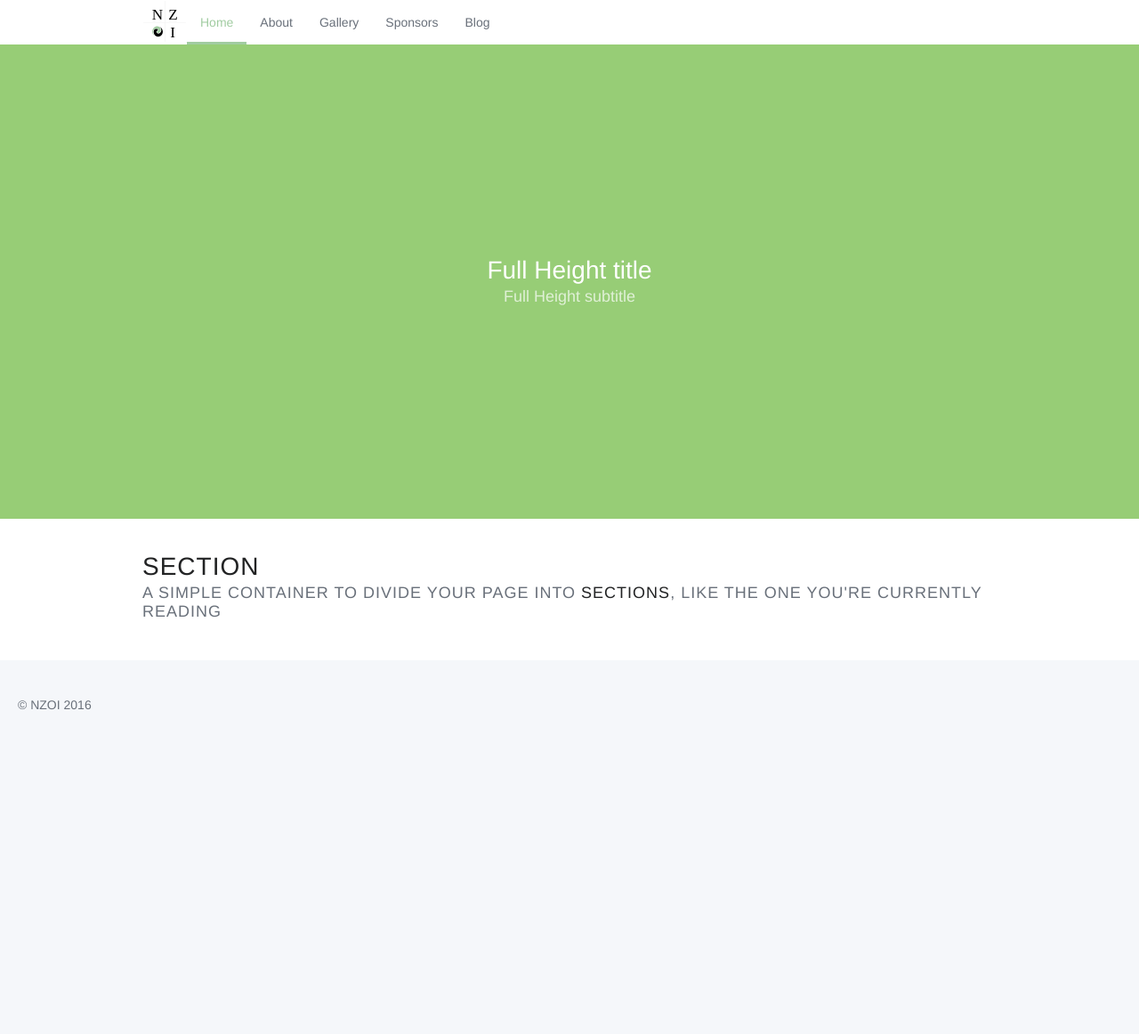
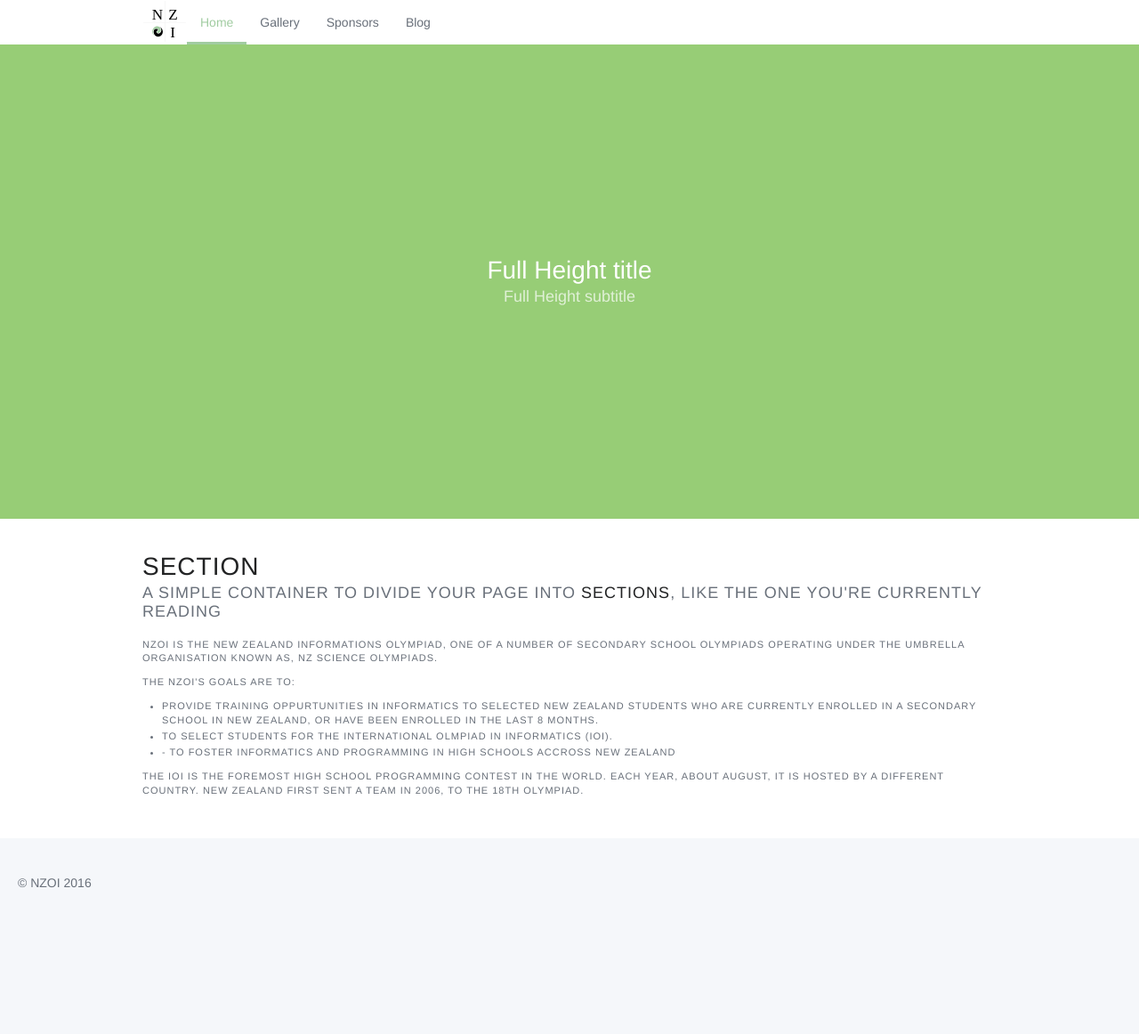
Before and after one commit to NZOI/NZOI.github.io, a Jekyll site: the page built from index.html, in a window 1280 px wide. Shown: the whole page at 89% size. Built offline with Jekyll 4.4.1, drawn with Linux system fonts in a browser that asks for light colours; nearby versions of some CDN libraries; before the commit the page ends 962 px from its top, so only the background shows below that.

Commit message:
Fix #3, remove about page, add about info to home

```diff
--- a/index.html
+++ b/index.html
@@ -24,6 +24,19 @@ weight: 0
       <h2 class="subtitle">
         A simple container to divide your page into <strong>sections</strong>, like the one you're currently reading
       </h2>
+      <div class="content">
+        <p>NZOI is the New Zealand Informations Olympiad, one of a number of Secondary School Olympiads operating under the umbrella organisation known as, NZ Science Olympiads.</p>
+
+        <p>The NZOI's goals are to:
+        <ul>
+          <li>Provide training oppurtunities in Informatics to selected New Zealand students who are currently enrolled in a secondary school in New Zealand, or have been enrolled in the last 8 months.</li>
+          <li>To select students for the International Olmpiad in Informatics (IOI).</li>
+          <li>- To foster informatics and programming in high schools accross New Zealand</li>
+        </ul>
+        </p>
+
+        The IOI is the foremost high school programming contest in the world. Each year, about August, it is hosted by a different country. New Zealand first sent a team in 2006, to the 18th Olympiad.
+      </div>
     </div>
   </div>
 </section>
```
Also changed, not shown: about.md (deleted, +0 -6 lines).
